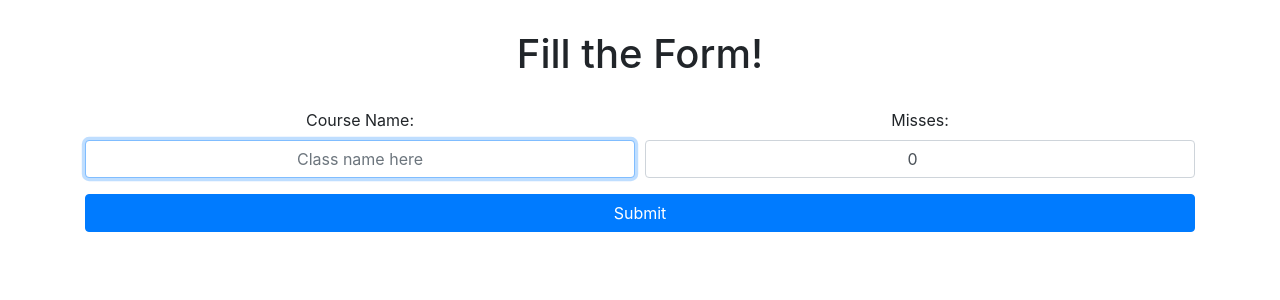
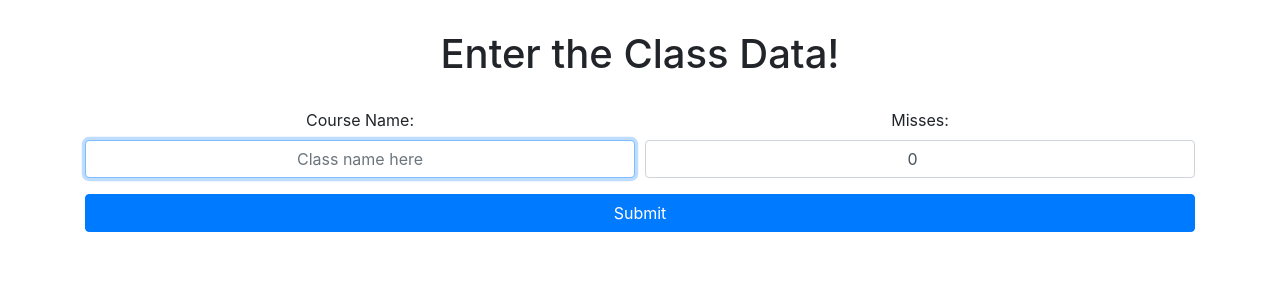
Before and after one commit to fernandodmp/Presence-Tracker, a Django app: page /register in a window 1280 px wide. Shown: the part 64-364 px from the top of the page. Run offline with Django 3.2, Linux system fonts and the light colour scheme; some libraries are stand-ins or nearby versions.

Commit message:
Update register_class.html

```diff
--- a/templates/simple_tracker/register_class.html
+++ b/templates/simple_tracker/register_class.html
@@ -16,7 +16,7 @@
 {% endblock %}
 {% block body_block %}
   <div class="container text-center">
-    <h1 class="text-center">Fill the Form!</h1>
+    <h1 class="text-center">Enter the Class Data!</h1>
     <form method="post" target="_self">
         <div class="form-row">
           <div class="form-group col-md-6">
```
